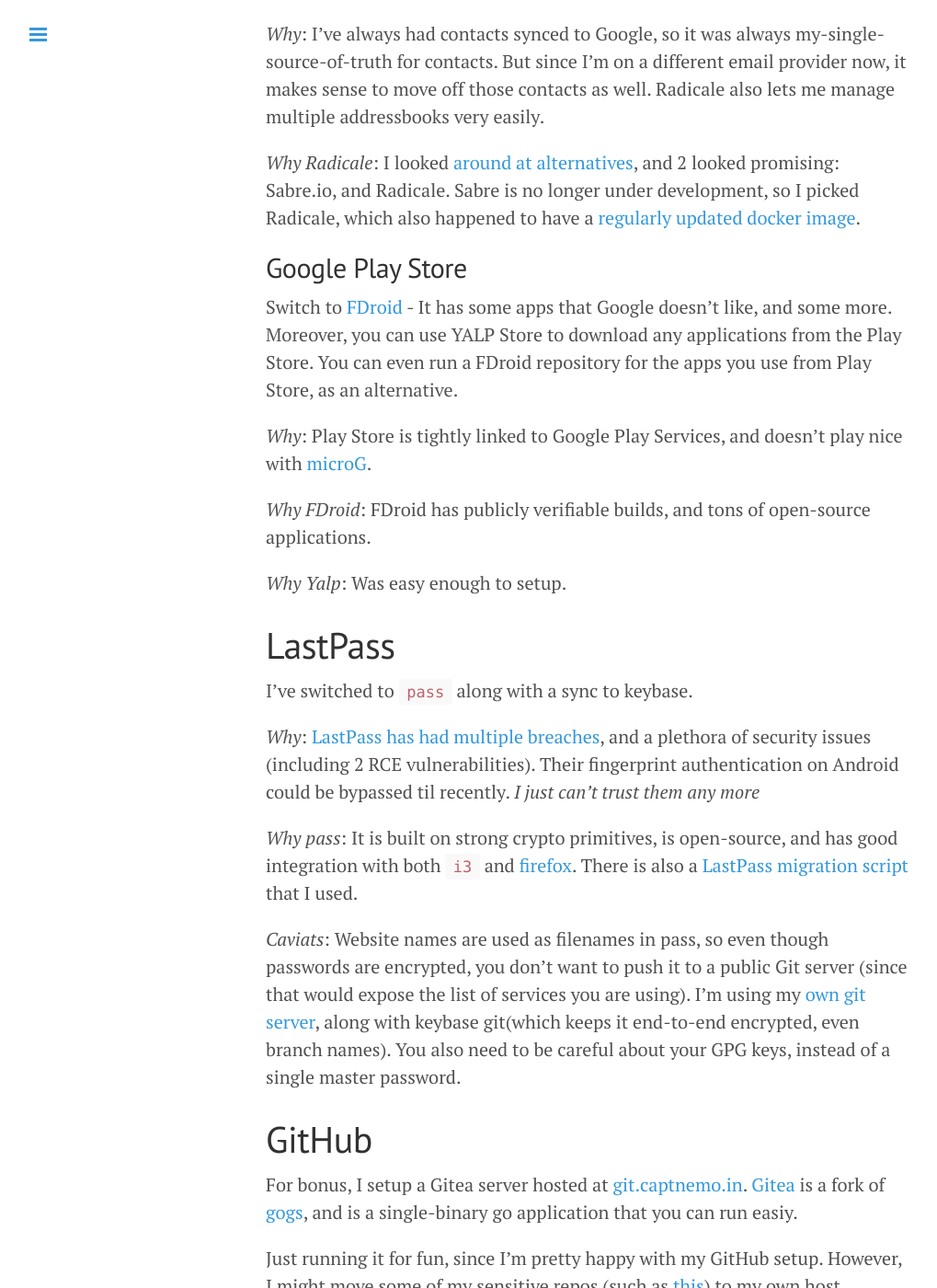
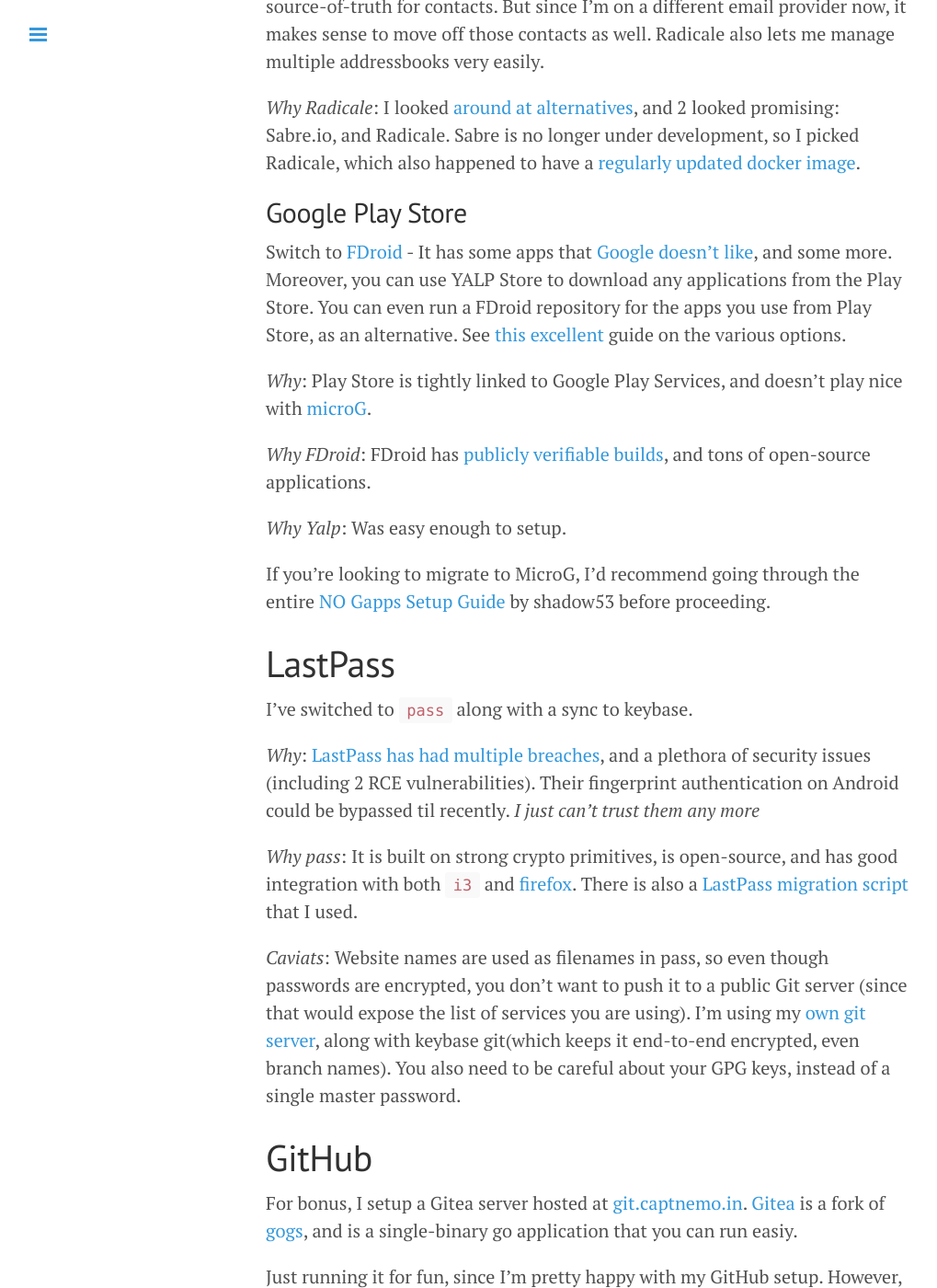
Before and after one commit to captn3m0/captn3m0.github.com, a Jekyll site: the page built from _posts/2017-12-31-migrating-from-google.md, in a window 1280 px wide and 1400 px high, scrolled down 3555 px. Shown: the whole window at 92% size, without its empty margins (1-1020 px from the left). Built offline with Jekyll 4.4.1, drawn with Linux system fonts in a browser that asks for light colours; some of the changed text lies outside the part shown.

Commit message:
revisions and edits

```diff
--- a/_posts/2017-12-31-migrating-from-google.md
+++ b/_posts/2017-12-31-migrating-from-google.md
@@ -54,7 +54,7 @@
 
 _Why_: I didn't like Google Play Music limits, plus I wanted to try the "phone-without-google" experiment.
 
-_Why AirSonic_: [Subsonic](https://github.com/sindremehus/subsonic) is now closed source, and the [Libresonic developers forked off to AirSonic](https://www.reddit.com/r/selfhosted/comments/6saiac/airsonic_is_out/dlbea94/, which is under active development. It is supports across all devices that I use, while [Ampache][ampache] has spotty Android support.
+_Why AirSonic_: [Subsonic](https://github.com/sindremehus/subsonic) is now closed source, and the [Libresonic developers forked off to AirSonic](https://www.reddit.com/r/selfhosted/comments/6saiac/airsonic_is_out/dlbea94/), which is under active development. It is supports across all devices that I use, while [Ampache][ampache] has spotty Android support.
 
 # Google Keep
 
@@ -106,13 +106,15 @@
 
 ## Google Play Store
 
-Switch to [FDroid](https://f-droid.org/) - It has some apps that Google doesn't like, and some more. Moreover, you can use YALP Store to download any applications from the Play Store. You can even run a FDroid repository for the apps you use from Play Store, as an alternative.
+Switch to [FDroid](https://f-droid.org/) - It has some apps that [Google doesn't](https://adaway.org/) [like](https://newpipe.schabi.org/), and some more. Moreover, you can use YALP Store to download any applications from the Play Store. You can even run a FDroid repository for the apps you use from Play Store, as an alternative. See [this excellent](https://shadow53.com/android/no-gapps/faq/can-i-use-the-official-play-store-with-microg/) guide on the various options.
 
 _Why_: Play Store is tightly linked to Google Play Services, and doesn't play nice with [microG][mg].
 
-_Why FDroid_: FDroid has publicly verifiable builds, and tons of open-source applications.
+_Why FDroid_: FDroid has [publicly verifiable builds](https://f-droid.org/wiki/page/Deterministic,_Reproducible_Builds), and tons of open-source applications.
 
 _Why Yalp_: Was easy enough to setup.
+
+If you're looking to migrate to MicroG, I'd recommend going through the entire [NO Gapps Setup Guide](https://shadow53.com/android/no-gapps/setup-guide/microg/) by shadow53 before proceeding.
 
 # LastPass
 
@@ -134,7 +136,7 @@
 
 ---
 
-If you're interested in my self-hosting setup, I'm using Terraform+Docker, the code is hosted on the [same gitea server][nebula], and includes links to my other blog posts in the series.
+If you're interested in my self-hosting setup, I'm using Terraform+Docker, the code is hosted on the [same gitea server][nebula], and includes links to my other blog posts in the series. If you have any comments, [reach out to me](/contact/)
 
 [gpm]: https://music.google.com "Google Play Music"
 [mg]: https://microg.org/ "MicroG is a free-as-in-freedom re-implementation of Google’s proprietary Android user space apps and libraries."
```
